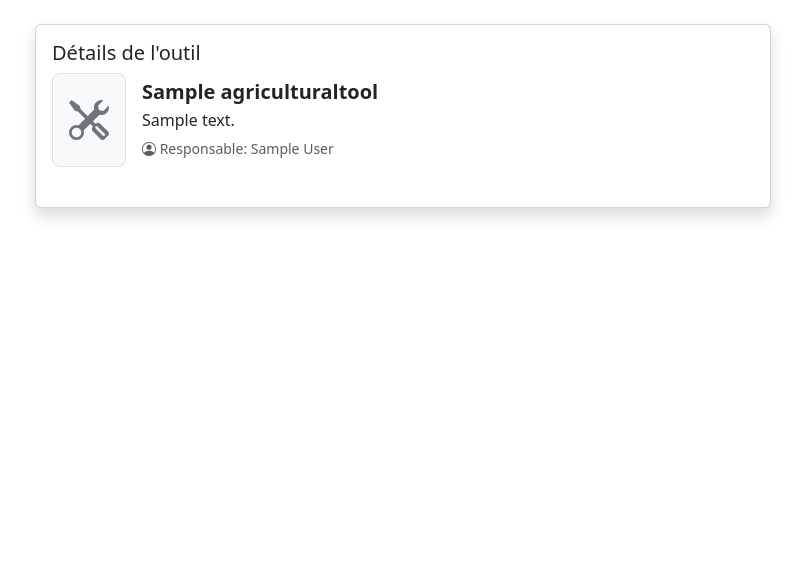
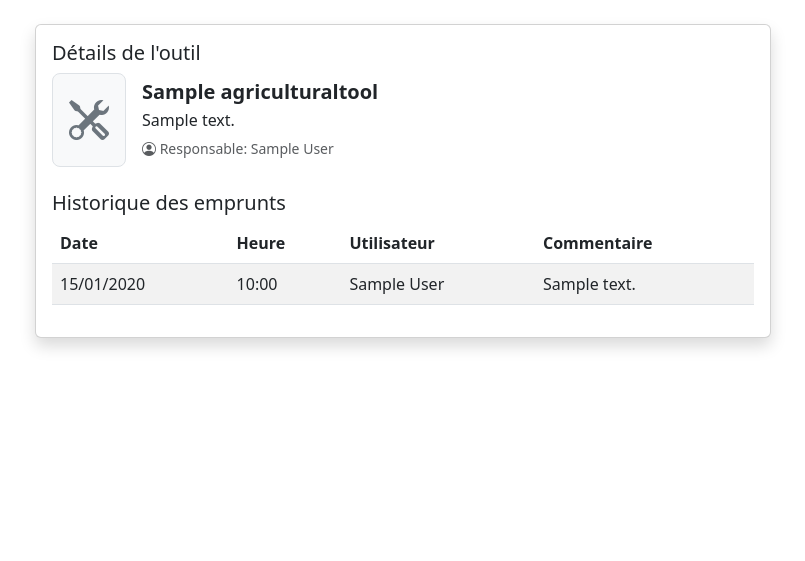
Before and after one commit to AntoineBachelet/cumaweb, a Django app: page /catalog/1/ in a window 1280 px wide. Shown: the part 56-617 px from the top of the page, without its empty margins (237-1042 px from the left). Run offline with Django 5.2, Linux system fonts and the light colour scheme; a user stored in the database is signed in; tables that the repository leaves empty hold one stand-in row (values such as "Sample post").

Commit message:
feat: ajout de la liste des emprunts

```diff
--- a/src/catalog/templates/catalog/tooldetail.html
+++ b/src/catalog/templates/catalog/tooldetail.html
@@ -26,6 +26,38 @@
                 </div>
               </div>
             </div>
+            <div class="mt-4">
+                <h5>Historique des emprunts</h5>
+
+                {% if borrows %}
+                  <div class="table-responsive">
+                    <table class="table table-striped table-hover">
+                      <thead>
+                        <tr>
+                          <th>Date</th>
+                          <th>Heure</th>
+                          <th>Utilisateur</th>
+                          <th>Commentaire</th>
+                        </tr>
+                      </thead>
+                      <tbody>
+                        {% for borrow in borrows %}
+                          <tr>
+                            <td>{{ borrow.date_borrow|date:"d/m/Y" }}</td>
+                            <td>{{ borrow.time_borrow|time:"H:i" }}</td>
+                            <td>{{ borrow.user.get_full_name|default:borrow.user.username }}</td>
+                            <td>{{ borrow.comment|default:"-" }}</td>
+                          </tr>
+                        {% endfor %}
+                      </tbody>
+                    </table>
+                  </div>
+                {% else %}
+                  <div class="alert alert-info">
+                    <i class="bi bi-info-circle"></i> Cet outil n'a pas encore été emprunté.
+                  </div>
+                {% endif %}
+              </div>
             </div>
           </div>
         </div>
--- a/src/catalog/views.py
+++ b/src/catalog/views.py
@@ -63,6 +63,12 @@ class ToolDetailView(LoginRequiredMixin, DetailView):
     context_object_name = "tool"
     template_name = "catalog/tooldetail.html"
 
+    def get_context_data(self, **kwargs: Any) -> dict[str, Any]:
+        context = super().get_context_data(**kwargs)
+        # Get all borrows for this tool, ordered by most recent first
+        context["borrows"] = BorrowTool.objects.filter(tool=self.object).order_by('-date_borrow', '-time_borrow')
+        return context
+
 
 
 class ToolCreateView(LoginRequiredMixin, CreateView):
```
